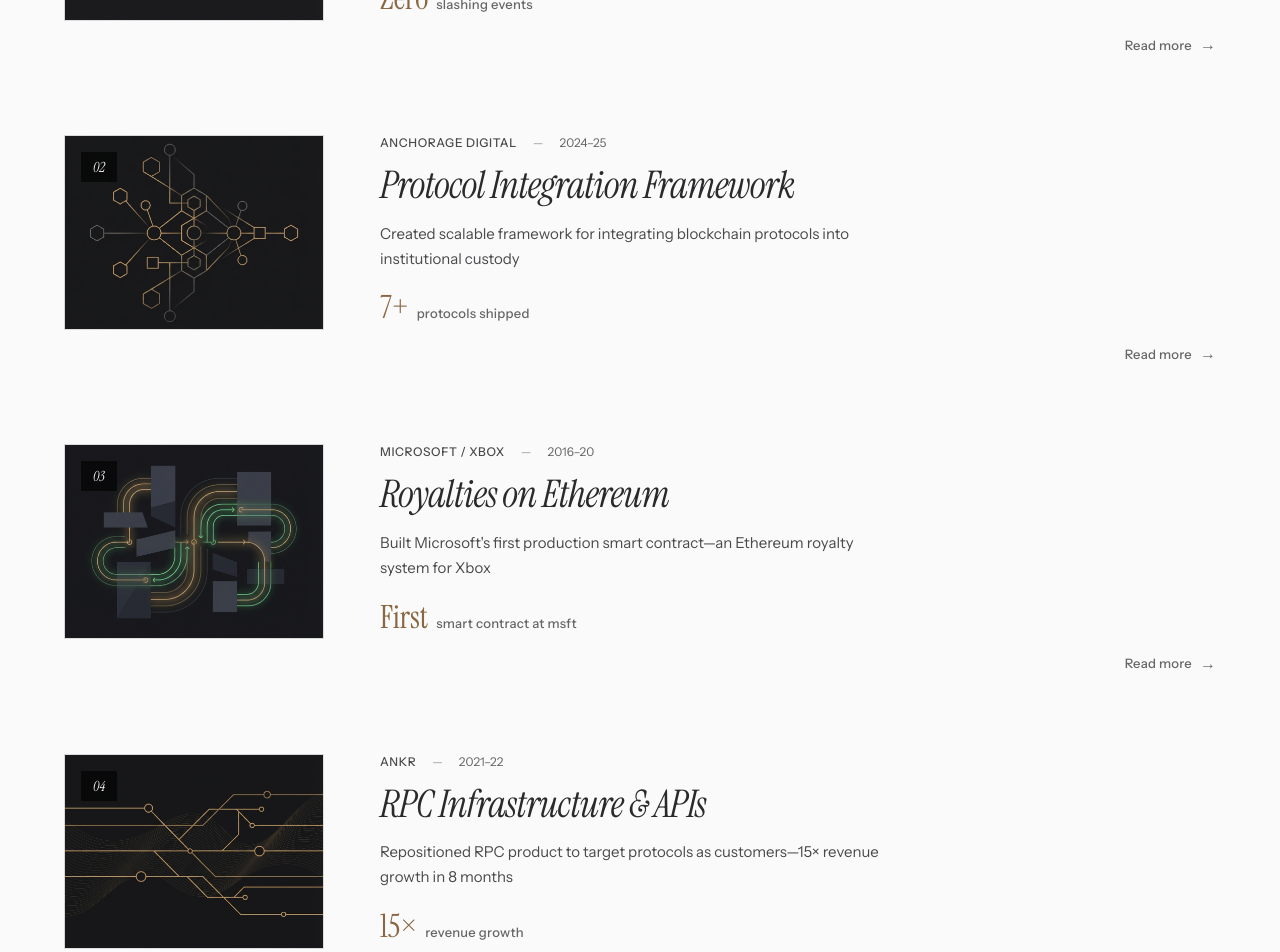
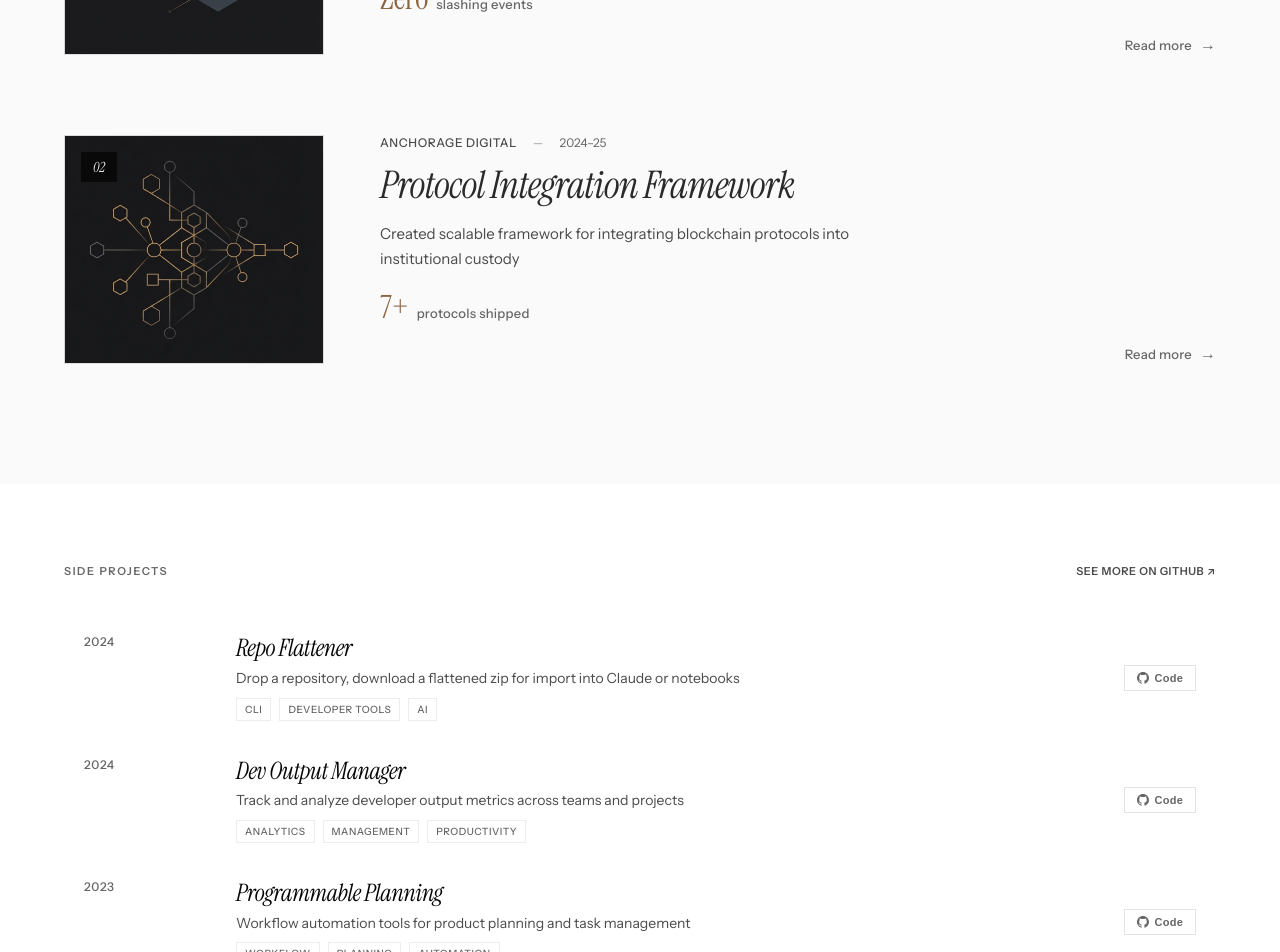
Before and after one commit to fotescodev/portfolio, a React (Vite) app: page /#/ in a window 1280 px wide. Shown: the part 3580-4532 px from the top of the page. Built offline with nearby package versions, Linux system fonts and the light colour scheme.

Commit message:
Refactor: Fix navigation, refine layout, and limit content count

```diff
--- a/src/components/Blog.tsx
+++ b/src/components/Blog.tsx
@@ -92,7 +92,7 @@ export default function Blog({ isMobile, isTablet }: BlogProps) {
     const [hoveredPost, setHoveredPost] = useState<string | null>(null);
     const [selectedPost, setSelectedPost] = useState<BlogPost | null>(null);
 
-    const posts = parseBlogPosts();
+    const posts = parseBlogPosts().slice(0, 2);
 
     const formatDate = (dateStr: string) => {
         const date = new Date(dateStr);
--- a/src/components/Portfolio.tsx
+++ b/src/components/Portfolio.tsx
@@ -58,6 +58,22 @@ export default function Portfolio() {
   const { sections } = profile;
 
   const sectionPadding = isMobile ? '48px 24px' : isTablet ? '64px 40px' : '80px 64px';
+
+  const handleNavClick = (e: React.MouseEvent<HTMLAnchorElement>, id: string) => {
+    e.preventDefault();
+    const element = document.getElementById(id);
+    if (element) {
+      const offset = 80; // Nav height buffer
+      const elementPosition = element.getBoundingClientRect().top;
+      const offsetPosition = elementPosition + window.pageYOffset - offset;
+
+      window.scrollTo({
+        top: offsetPosition,
+        behavior: 'smooth'
+      });
+    }
+    if (isMobile) setMobileMenuOpen(false);
+  };
 
   return (
     <>
@@ -218,6 +234,7 @@ export default function Portfolio() {
               </a>
             </div>
 
+
             {/* Desktop Navigation */}
             {!isMobile && (
               <div style={{ display: 'flex', gap: 'var(--space-xl)', alignItems: 'center' }}>
@@ -225,6 +242,7 @@ export default function Portfolio() {
                   <a
                     key={item}
                     href={`#${item.toLowerCase()}`}
+                    onClick={(e) => handleNavClick(e, item.toLowerCase())}
                     className="nav-link"
                   >
                     {item}
@@ -298,7 +316,13 @@ export default function Portfolio() {
               <a
                 key={item}
                 href={item === 'Contact' ? `mailto:${profile.email}` : `#${item.toLowerCase()}`}
-                onClick={() => setMobileMenuOpen(false)}
+                onClick={(e) => {
+                  if (item !== 'Contact') {
+                    handleNavClick(e, item.toLowerCase());
+                  } else {
+                    setMobileMenuOpen(false);
+                  }
+                }}
                 className="mobile-menu-link"
                 style={{
                   transform: mobileMenuOpen ? 'translateX(0)' : 'translateX(-20px)',
@@ -311,6 +335,7 @@ export default function Portfolio() {
             ))}
           </div>
         )}
+
 
         <main id="main-content" style={{ position: 'relative', zIndex: 1 }}>
           {/* Hero Section */}
--- a/src/components/sections/CaseStudiesSection.tsx
+++ b/src/components/sections/CaseStudiesSection.tsx
@@ -142,7 +142,7 @@ export default function CaseStudiesSection({
         flexDirection: 'column',
         gap: isMobile ? 'var(--space-2xl)' : '0'
       }}>
-        {caseStudies.map((study) => (
+        {caseStudies.slice(0, 2).map((study) => (
           <div
             key={study.id}
             onClick={() => onCaseClick(study)}
@@ -159,12 +159,13 @@ export default function CaseStudiesSection({
               display: 'grid',
               gridTemplateColumns: isMobile ? '1fr' : isTablet ? '200px 1fr' : '260px 1fr',
               gap: isMobile ? 'var(--space-lg)' : isTablet ? '40px' : '56px',
-              alignItems: 'start'
+
             }}>
               {/* Thumbnail */}
               <div style={{
                 position: 'relative',
-                aspectRatio: '4/3',
+                aspectRatio: isMobile ? '4/3' : 'auto',
+                height: isMobile ? 'auto' : '100%',
                 background: 'linear-gradient(135deg, var(--color-thumbnail-bg-start) 0%, var(--color-thumbnail-bg-end) 100%)',
                 border: '1px solid var(--color-border-light)',
                 overflow: 'hidden',
@@ -178,6 +179,9 @@ export default function CaseStudiesSection({
                       style={{
                         width: '100%',
                         height: '100%',
+                        position: 'absolute',
+                        top: 0,
+                        left: 0,
                         objectFit: 'cover',
                         transition: 'transform 0.4s ease',
                         transform: hoveredCase === study.id ? 'scale(1.03)' : 'scale(1)'
@@ -232,6 +236,7 @@ export default function CaseStudiesSection({
                 flexDirection: 'column',
                 height: '100%'
               }}>
+                <div style={{ display: 'flex', flexDirection: 'column', flex: 1 }}>
                   {/* Meta line */}
                   <div style={{
                     display: 'flex',
@@ -310,12 +315,13 @@ export default function CaseStudiesSection({
                     </span>
                   </div>
 
+                </div>
                 {/* Action buttons row */}
                 <div style={{
                   display: 'flex',
                   alignItems: 'center',
                   gap: 'var(--space-md)',
-                  marginTop: 'auto',
+
                   flexWrap: 'wrap'
                 }}>
                   {/* Demo/Live button */}
--- a/src/components/sections/PassionProjectsSection.tsx
+++ b/src/components/sections/PassionProjectsSection.tsx
@@ -29,7 +29,7 @@ export default function PassionProjectsSection({
     }}>
       <div style={{
         padding: sectionPadding,
-        maxWidth: '1000px',
+        maxWidth: 'var(--layout-max-width)',
         margin: '0 auto',
       }}>
         {/* Section label */}
@@ -78,13 +78,13 @@ export default function PassionProjectsSection({
         <div style={{
           display: 'flex',
           flexDirection: 'column',
-          gap: 'var(--space-md)'
+          gap: 'var(--space-xs)'
         }}>
           {passionProjects.slice(0, 3).map((project) => (
             <article
               key={project.id}
               style={{
-                padding: isMobile ? '20px 16px' : '24px 20px',
+                padding: isMobile ? '16px 16px' : '16px 20px',
                 cursor: project.githubUrl || project.liveUrl ? 'pointer' : 'default',
                 transition: 'all 0.25s ease',
                 background: hoveredProject === project.id ? 'var(--color-card-bg)' : 'transparent',
@@ -137,7 +137,7 @@ export default function PassionProjectsSection({
                     fontSize: '14px',
                     color: 'var(--color-text-tertiary)',
                     lineHeight: 1.6,
-                    marginBottom: 'var(--space-md)',
+                    marginBottom: 'var(--space-sm)',
                     maxWidth: '600px'
                   }}>
                     {project.tagline}
```
Lines whose indentation alone changed are shown as unchanged.
